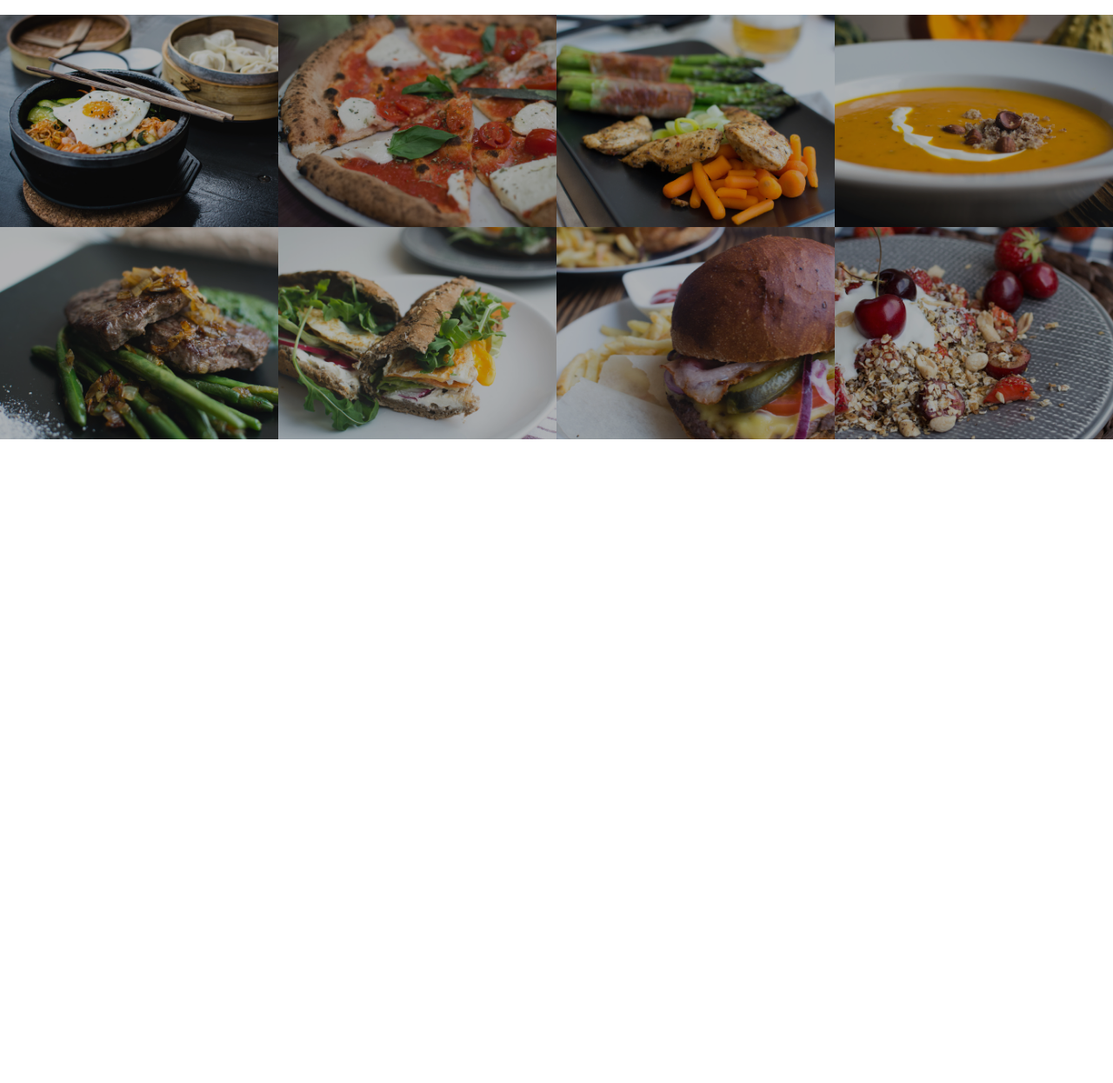
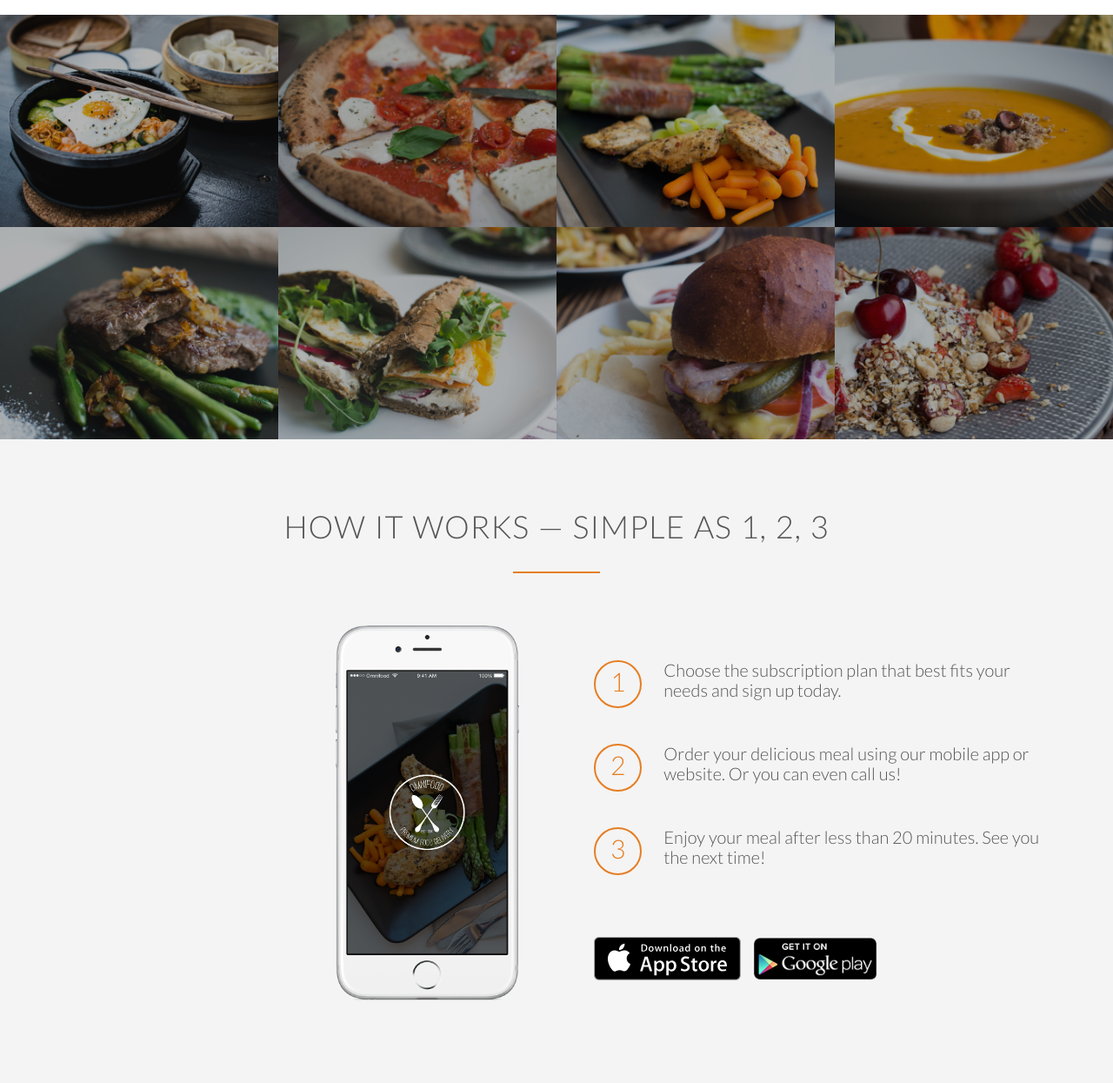
Before and after one commit to ccquach/ResponsiveWebsitesHTML5CSS, a PHP site: page / in a window 1280 px wide. Shown: the part 1522-2767 px from the top of the page at 87% size. Before the commit the page ends 2027 px from the top, so only its background shows below. Run offline with PHP 8.4, Linux system fonts and the light colour scheme.

Commit message:
omnifood add how it works section

```diff
--- a/omnifood/index.html
+++ b/omnifood/index.html
@@ -61,7 +61,7 @@
 	</section>
 
 	<section class="section-meals">
-		<ul class="meals-showcase">
+		<ul class="meals-showcase clearfix">
 			<li>
 				<figure class="meal-photo">
 					<img src="./resources/img/1.jpg" alt="Korean bibimbap with egg and vegetables">
@@ -83,7 +83,7 @@
 				</figure>
 			</li>
 		</ul>
-		<ul class="meals-showcase">
+		<ul class="meals-showcase clearfix">
 			<li>
 				<figure class="meal-photo">
 					<img src="./resources/img/5.jpg" alt="Paleo beef steak with vegetables">
@@ -106,6 +106,34 @@
 			</li>
 		</ul>
 	</section>
+
+	<section class="section-steps">
+		<div class="row">
+			<h2>How it works &mdash; Simple as 1, 2, 3</h2>
+			<div class="row">
+				<div class="col span-1-of-2 steps-box">
+					<img src="./resources/img/app-iPhone.png" alt="Omnifood app on iPhone" class="app-screen">
+				</div>
+				<div class="col span-1-of-2 steps-box">
+					<div class="works-step">
+						<div>1</div>
+						<p>Choose the subscription plan that best fits your needs and sign up today.</p>
+					</div>
+					<div class="works-step">
+						<div>2</div>
+						<p>Order your delicious meal using our mobile app or website. Or you can even call us!</p>
+					</div>
+					<div class="works-step">
+						<div>3</div>
+						<p>Enjoy your meal after less than 20 minutes. See you the next time!</p>
+					</div>
+
+					<a href="#" class="btn-app"><img src="./resources/img/download-app.svg" alt="App Store Button"></a>
+					<a href="#" class="btn-app"><img src="./resources/img/download-app-android.png" alt="Play Store Button"></a>
+				</div>
+			</div>
+		</div>
+	</section>
 </body>
 
 </html>
--- a/omnifood/resources/css/style.css
+++ b/omnifood/resources/css/style.css
@@ -21,6 +21,18 @@ html {
 	font-weight: 300;
 	font-size: 20px;
 	text-rendering: optimizeLegibility;
+}
+
+.clearfix {
+	zoom: 1
+}
+
+.clearfix:after {
+	content: ' ';
+	clear: both;
+	display: block;
+	height: 0;
+	visibility: hidden;
 }
 
 /* ============================== */
@@ -158,6 +170,7 @@ header {
 	background-size: cover;
 	background-position: center;
 	height: 100vh;
+	background-attachment: fixed;
 }
 
 /* ----- HERO ----- */
@@ -258,3 +271,56 @@ header {
 	opacity: 1;
 	transform: scale(1.03);
 }
+
+/* ============================== */
+
+/* HOW IT WORKS */
+
+/* ============================== */
+
+.section-steps {
+	background-color: #f4f4f4;
+}
+
+.steps-box:first-child {
+	text-align: right;
+	padding-right: 3%;
+	margin-top: 30px;
+}
+
+.steps-box:last-child {
+	padding-left: 3%;
+	margin-top: 70px;
+}
+
+.app-screen {
+	width: 40%;
+}
+
+.works-step {
+	margin-bottom: 50px;
+}
+
+.works-step div {
+	color: #e67e22;
+	border: 2px solid #e67e22;
+	display: inline-block;
+	border-radius: 50%;
+	height: 55px;
+	width: 55px;
+	text-align: center;
+	padding: 5px;
+	float: left;
+	font-size: 150%;
+	margin-right: 25px;
+}
+
+.works-step:last-of-type {
+	margin-bottom: 80px;
+}
+
+.btn-app img {
+	height: 50px;
+	width: auto;
+	margin-right: 10px;
+}
```
Also changed, not shown: omnifood/resources/img/download-app.svg (added).
